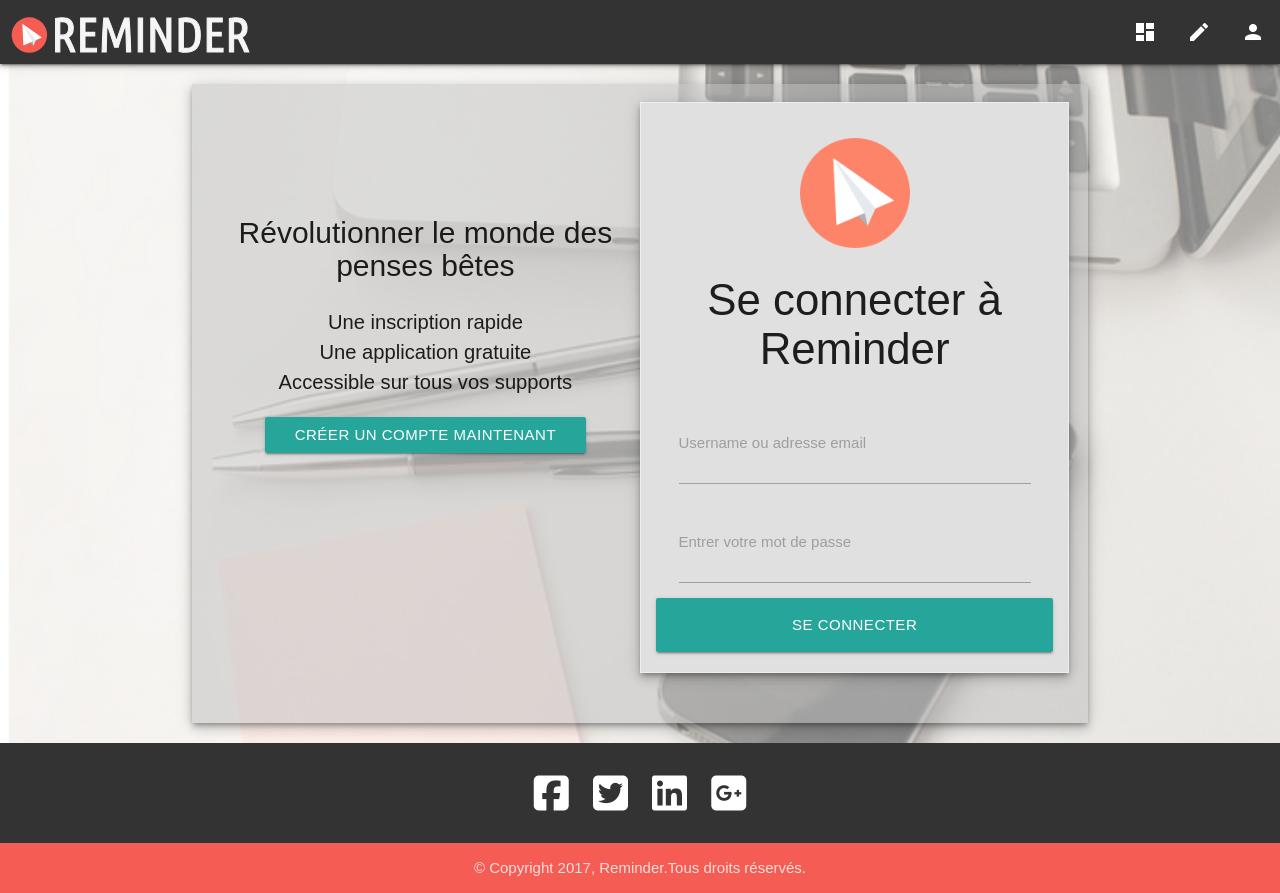
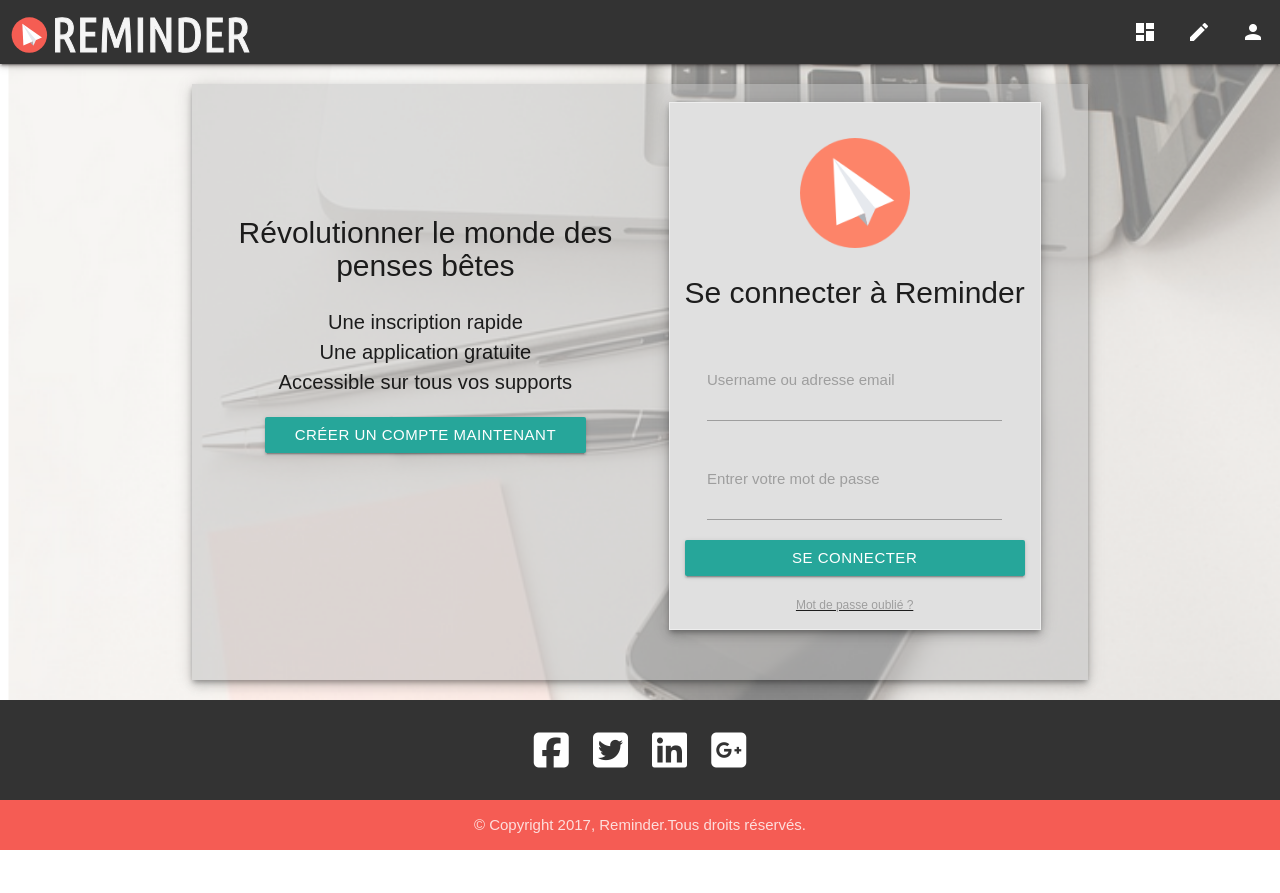
Before and after one commit to RQMdev/Reminder, a React (Create React App) app: page /signin in a window 1280 px wide. After the commit the page ends 850 px from the top, so only its background shows below. Built offline with nearby package versions, Linux system fonts and the light colour scheme.

Commit message:
Ajout de css : error

```diff
--- a/src/App.css
+++ b/src/App.css
@@ -11,6 +11,25 @@
         background-size: cover;
     }
 
+    h3 {
+    font-size: 2em;
+    }
+
+    h2 {
+        font-size: 1.3em;
+        font-style: bold;
+    }
+
+    h1 {
+        font-size: 1.5em;
+        font-style: bold;
+    }
+
+    h4 {
+        font-size: 2.28rem;
+        line-height: 110%;
+        margin: 0.1em 0 0.912rem 0;
+    }
 
     .error {
         border-radius: 4px;
@@ -18,6 +37,7 @@
         border: 1px solid #eb5a46;
         display: inline-block;
         padding: 0.5em;
+        margin: 1em;
     }
 
     /*========================== 02. MENU ==========================++++++++++*/
@@ -111,10 +131,6 @@
         color: #fff;
     }
 
-    .form-login-btn {
-        margin-top: -23px;
-    }
-
     .postit-logo {
         max-height: 160px;
         margin-left: 40%;
@@ -138,6 +154,17 @@
     .form-login-btn a {
         color: #fff;
     }
+
+    .forgot {
+        color: rgba(0,0,0,0.87);
+        text-decoration: underline;
+        font-size: 12px;
+    }
+
+    .forgot a {
+        color:#9e9e9e;
+    }
+
     /*========================== 03. STICKY ==========================++++++++++*/
 
     .sticky {
--- a/src/Components/SignIn.js
+++ b/src/Components/SignIn.js
@@ -50,7 +50,7 @@
                       </ul>
         </div>
 
-          <div className="col l6 col l6 m8 offset-m2">
+      <div className="col l6 col l6 m8 offset-m2">
        <div className="sign-in">
          <div className="form-login  z-depth-3 row">
           <img className="responsive-img logo-form" src="images/logo-min.png" alt="" />
@@ -73,16 +73,16 @@
             </li>
 
             <li>
-                  <label className="forgot">Mot de passe oublié? </label>
+							{errors}
+              <div className="row">
+                    <button type='submit' name='btn_login' className="col s12 btn waves-effect form-login-btn">Se connecter</button>
+              </div>
             </li>
 
             <li>
-							{errors}
-              <div className="row">
-                    <button type='submit' name='btn_login' className="col s12 btn btn-large waves-effect form-login-btn"><Link to="/dashboard">Se connecter</Link></button>
-              </div>
+                  <label className="forgot"> <Link to="/signup">Mot de passe oublié ? </Link></label>
+            </li>
 
-            </li>
           </ul>
         </form>
 
```
